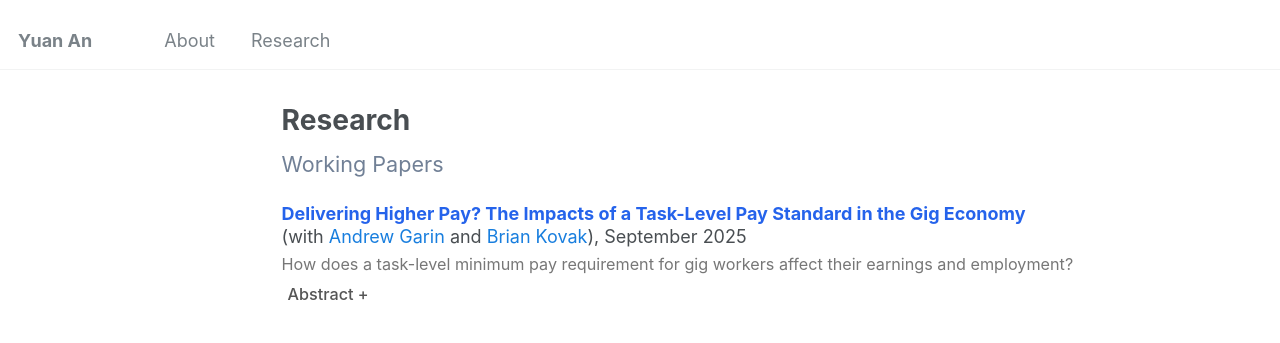
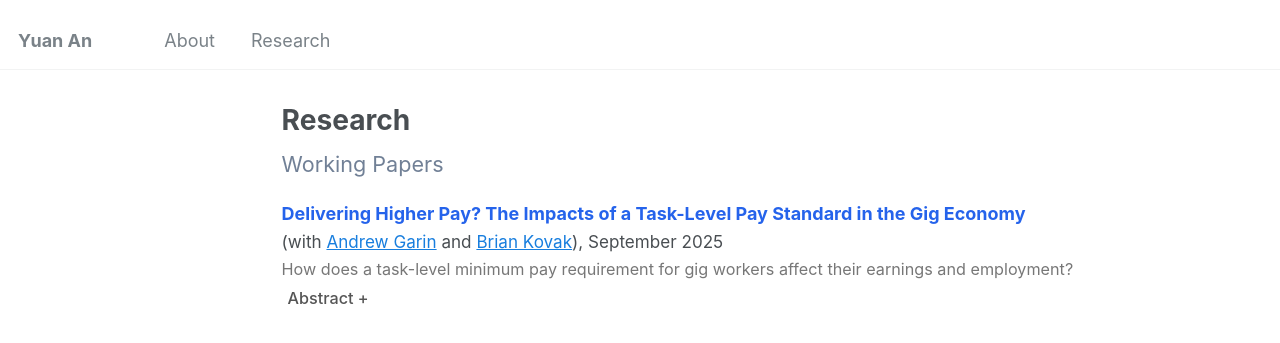
Before and after one commit to yuan-ann/yuan-ann.github.io, a Jekyll site: the page built from _pages/research.md, in a window 1280 px wide. Shown: the top 343 px of the page. Built offline with Jekyll 4.4.1, drawn with Linux system fonts in a browser that asks for light colours.

Commit message:
Update research.md

```diff
--- a/_pages/research.md
+++ b/_pages/research.md
@@ -25,6 +25,9 @@ author_profile: false
 <div class="paper">
   <p class="paper-title">
     <a style="color:rgb(37,99,235);" href=""> <strong> Delivering Higher Pay? The Impacts of a Task-Level Pay Standard in the Gig Economy </strong> </a> <br>
+  </p>
+
+  <p class="paper-meta">
     (with <a href="https://sites.google.com/view/andygarin/home">Andrew Garin</a> and
     <a href="https://www.andrew.cmu.edu/user/bkovak/">Brian Kovak</a>), September 2025
   </p>
```
